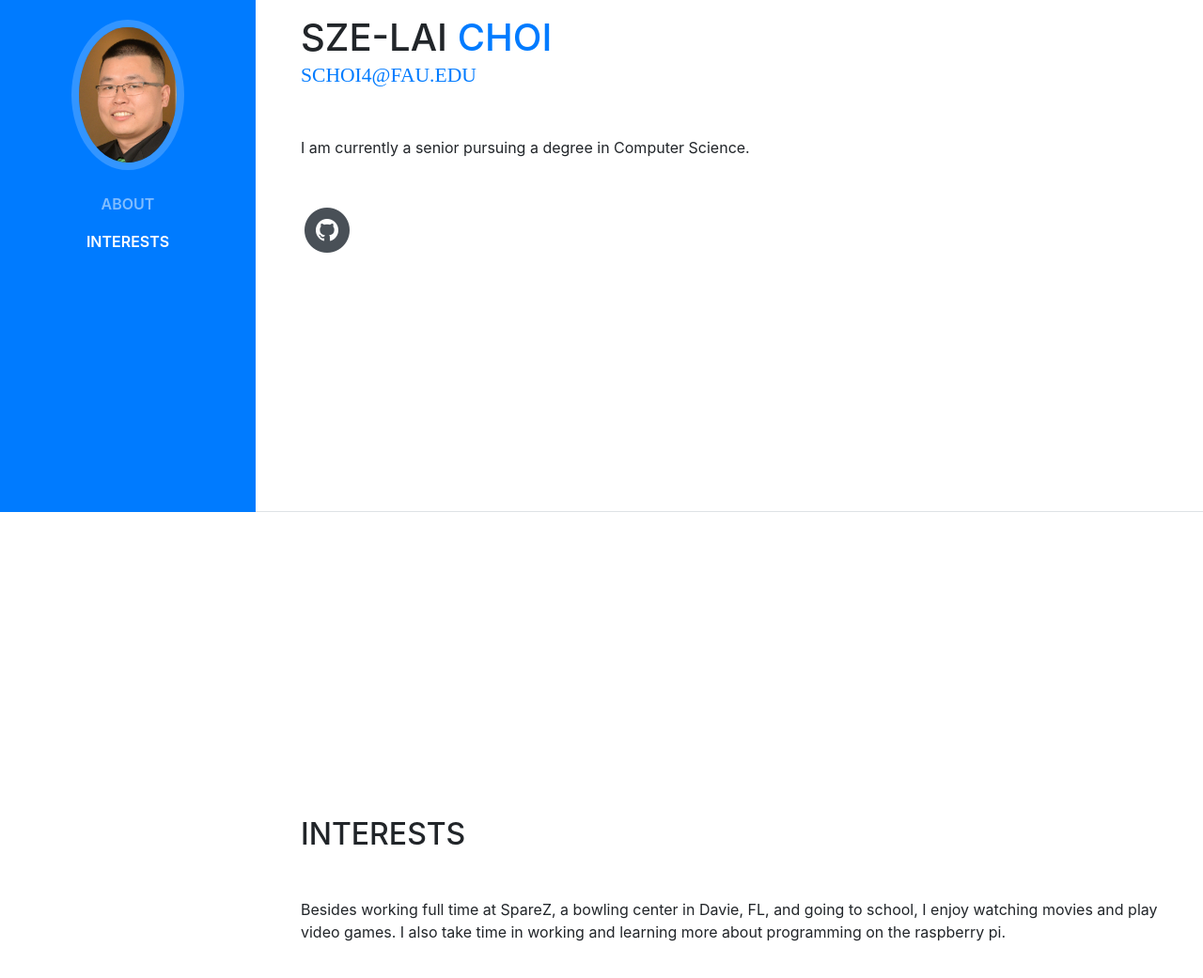
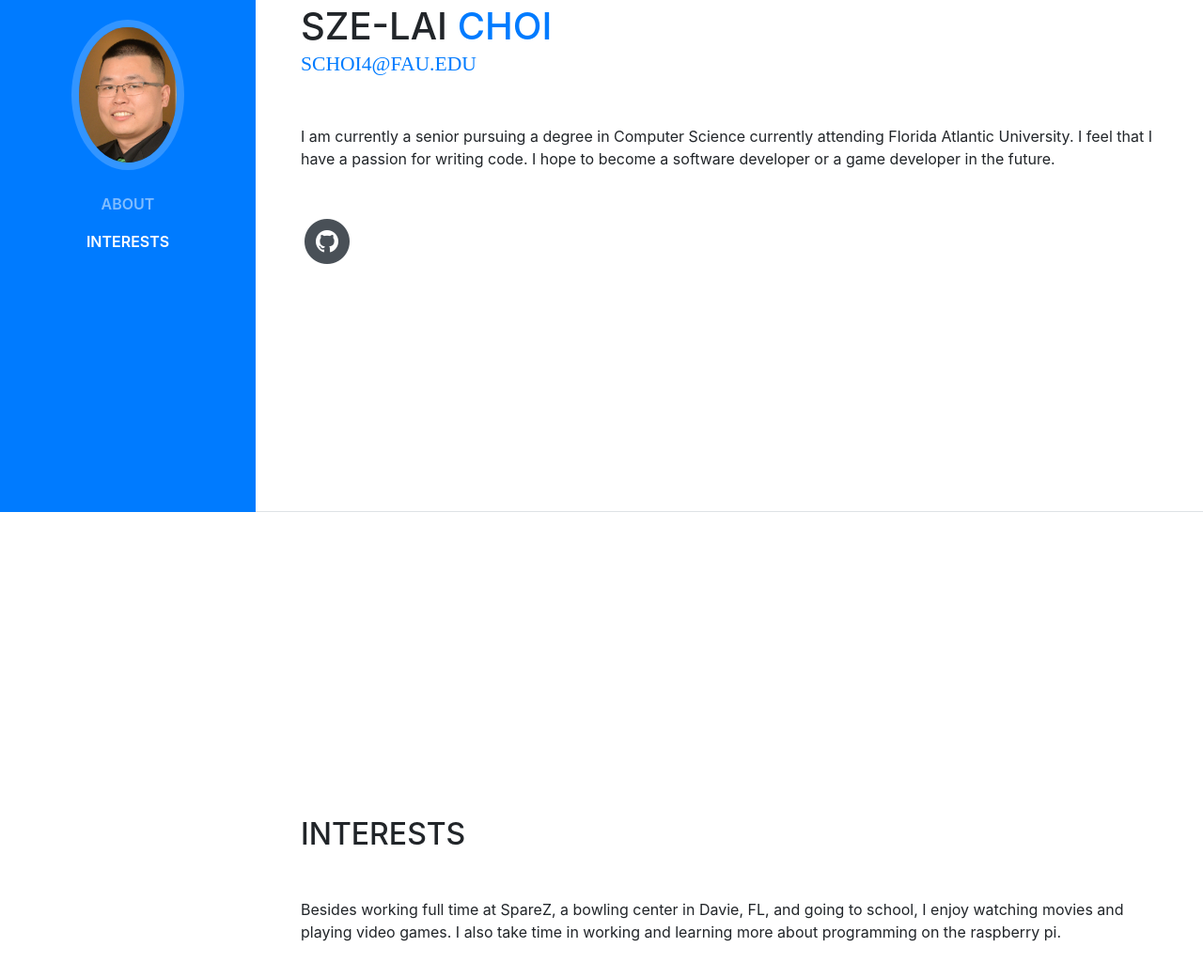
Before and after one commit to ninjasid/ninjasid.github.io, a website with bundled scripts: page index.html in a window 1280 px wide. Shown: the part 255-1296 px from the top of the page at 94% size. Built offline with nearby package versions, Linux system fonts and the light colour scheme; a web font is replaced by a local one.

Commit message:
Updated info
Update

```diff
--- a/index.html
+++ b/index.html
@@ -58,7 +58,7 @@
           <div class="subheading mb-5">
             <a href="mailto:schoi4@fau.edu">schoi4@fau.edu</a>
           </div>
-          <p class="mb-5">I am currently a senior pursuing a degree in Computer Science.</p>
+          <p class="mb-5">I am currently a senior pursuing a degree in Computer Science currently attending Florida Atlantic University. I feel that I have a passion for writing code. I hope to become a software developer or a game developer in the future.</p>
           <ul class="list-inline list-social-icons mb-0">
             <li class="list-inline-item">
               <a href="https://github.com/ninjasid">
@@ -75,7 +75,7 @@
       <section class="resume-section p-3 p-lg-5 d-flex flex-column" id="interests">
         <div class="my-auto">
           <h2 class="mb-5">Interests</h2>
-          <p>Besides working full time at SpareZ, a bowling center in Davie, FL, and going to school, I enjoy watching movies and play video games. I also take time in working and learning more about programming on the raspberry pi.</p>
+          <p>Besides working full time at SpareZ, a bowling center in Davie, FL, and going to school, I enjoy watching movies and playing video games. I also take time in working and learning more about programming on the raspberry pi.</p>
         </div>
       </section>
 
```
